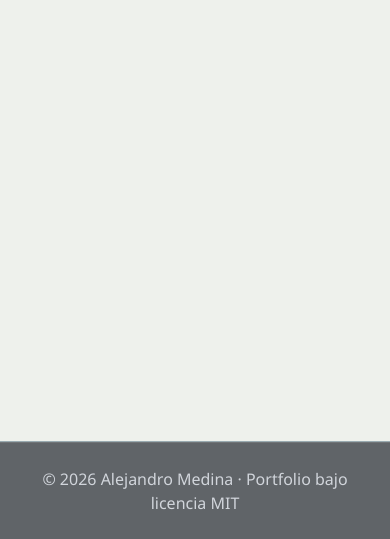
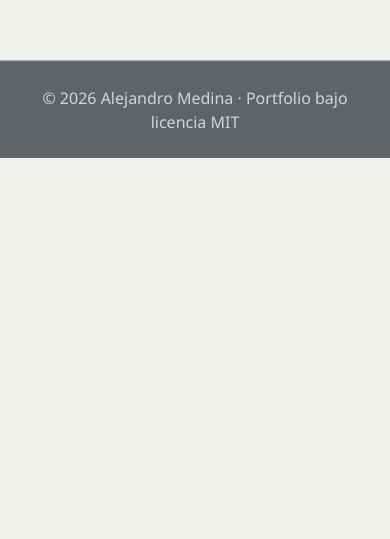
Before and after one commit to medinafdzz/Portfolio, a React (Vite) app: page /#about in a window 390 px wide. Shown: the part 3315-3854 px from the top of the page. After the commit the page ends 3473 px from the top, so only its background shows below. Built offline with nearby package versions, Linux system fonts and the light colour scheme; a web font is replaced by a local one.

Commit message:
feat: add selectable project showcase

```diff
--- a/src/components/Projects.jsx
+++ b/src/components/Projects.jsx
@@ -1,157 +1,145 @@
 import { useState } from 'react';
 import SectionTitle from './SectionTitle';
-import Badge from './Badge';
+
+const projects = [
+  {
+    title: 'RemoteWordle',
+    description: 'Juego competitivo de Wordle con arquitectura cliente-servidor en Java que sincroniza partidas en tiempo real, gestiona múltiples conexiones y registra cada intento en logs para análisis. Incluye diccionario propio, control de alias y reinicios coordinados desde el servidor.',
+    tags: ['Java', 'Client-Server', 'Game'],
+    github: 'https://github.com/medinafdzz/RemoteWordle',
+  },
+  {
+    title: 'QR Generator',
+    description: 'Aplicación web responsiva que genera códigos QR tanto desde URLs como a partir de imágenes subidas y alojadas en Imgur. Está construida solo con HTML, CSS y JavaScript, e integra animaciones ligeras y mensajes de estado para una experiencia clara.',
+    tags: ['HTML', 'CSS', 'JavaScript'],
+    github: 'https://github.com/medinafdzz/QR-generator',
+    demo: 'https://medinafdzz.github.io/QR-generator',
+  },
+  {
+    title: 'Cleaning Robot',
+    description: 'Robot de limpieza autónomo compatible con Raspberry Pi que modela motores, sensores infrarrojos y sistema de baterías para reaccionar a obstáculos y zonas sucias. El Route Management System coordina la ruta en una cuadrícula y permite simular escenarios con pruebas automatizadas.',
+    tags: ['Python', 'Raspberry Pi', 'Robotics'],
+    github: 'https://github.com/medinafdzz/cleaningrobotpy',
+  },
+  {
+    title: 'Password Manager',
+    description: 'Gestor de contraseñas en Python con interfaz Tkinter que cifra credenciales en tokens JWT y los persiste en PostgreSQL. Incluye carga de consultas SQL externas, máscaras de entrada y utilidades para importar o revelar tokens almacenados.',
+    tags: ['Python', 'Security', 'GUI'],
+    github: 'https://github.com/medinafdzz/Password-manager',
+  },
+  {
+    title: 'Calculator',
+    description: 'Calculadora web con operaciones aritméticas, potencias, raíces y funciones de memoria, pensada para ejecutarse en navegadores sin dependencias. Ofrece cambio a modo oscuro y organización modular del código entre hojas de estilo y scripts reutilizables.',
+    tags: ['HTML', 'CSS', 'JavaScript'],
+    github: 'https://github.com/medinafdzz/Calculator',
+  },
+  {
+    title: 'Commons DbUtils',
+    description: 'Contribución al proyecto Apache Commons DbUtils centrada en mejorar la calidad con pruebas generadas mediante Randoop, análisis de cobertura y benchmarking JMH. El trabajo incluye informes de seguridad, documentación y ajustes en el proceso de build Maven.',
+    tags: ['Java', 'Apache', 'Database'],
+    github: 'https://github.com/medinafdzz/commons-dbutils',
+  },
+];
 
 function Projects() {
-  const projects = [
-    {
-      title: "RemoteWordle",
-      description: "Juego competitivo de Wordle con arquitectura cliente-servidor en Java que sincroniza partidas en tiempo real, gestiona múltiples conexiones y registra cada intento en logs para análisis. Incluye diccionario propio, control de alias y reinicios coordinados desde el servidor.",
-      tags: ["Java", "Client-Server", "Game"],
-      github: "https://github.com/medinafdzz/RemoteWordle"
-    },
-    {
-      title: "QR Generator",
-      description: "Aplicación web responsiva que genera códigos QR tanto desde URLs como a partir de imágenes subidas y alojadas en Imgur. Está construida solo con HTML, CSS y JavaScript, e integra animaciones ligeras y mensajes de estado para una experiencia clara.",
-      tags: ["HTML", "CSS", "JavaScript"],
-      github: "https://github.com/medinafdzz/QR-generator",
-      demo: "https://medinafdzz.github.io/QR-generator"
-    },
-    {
-      title: "Cleaning Robot",
-      description: "Robot de limpieza autónomo compatible con Raspberry Pi que modela motores, sensores infrarrojos y sistema de baterías para reaccionar a obstáculos y zonas sucias. El Route Management System coordina la ruta en una cuadrícula y permite simular escenarios con pruebas automatizadas.",
-      tags: ["Python", "Raspberry Pi", "Robotics"],
-      github: "https://github.com/medinafdzz/cleaningrobotpy"
-    },
-    {
-      title: "Password Manager",
-      description: "Gestor de contraseñas en Python con interfaz Tkinter que cifra credenciales en tokens JWT y los persiste en PostgreSQL. Incluye carga de consultas SQL externas, máscaras de entrada y utilidades para importar o revelar tokens almacenados.",
-      tags: ["Python", "Security", "GUI"],
-      github: "https://github.com/medinafdzz/Password-manager"
-    },
-    {
-      title: "Calculator",
-      description: "Calculadora web con operaciones aritméticas, potencias, raíces y funciones de memoria, pensada para ejecutarse en navegadores sin dependencias. Ofrece cambio a modo oscuro y organización modular del código entre hojas de estilo y scripts reutilizables.",
-      tags: ["HTML", "CSS", "JavaScript"],
-      github: "https://github.com/medinafdzz/Calculator"
-    },
-    {
-      title: "Commons DbUtils",
-      description: "Contribución al proyecto Apache Commons DbUtils centrada en mejorar la calidad con pruebas generadas mediante Randoop, análisis de cobertura y benchmarking JMH. El trabajo incluye informes de seguridad, documentación y ajustes en el proceso de build Maven.",
-      tags: ["Java", "Apache", "Database"],
-      github: "https://github.com/medinafdzz/commons-dbutils"
-    }
-  ];
-
   const [activeProjectIndex, setActiveProjectIndex] = useState(0);
   const activeProject = projects[activeProjectIndex];
 
   return (
-    <div>
-      <SectionTitle subtitle="Explora mis proyectos más recientes y destacados">
-        Proyectos Destacados
+    <div className="atlas-section__inner">
+      <SectionTitle
+        kicker="Destinos verificables"
+        subtitle="Proyectos reales con código y demostraciones accesibles."
+      >
+        Proyectos destacados
       </SectionTitle>
 
-      <div className="grid gap-12 lg:grid-cols-[1.3fr_1fr] lg:gap-16">
-          <div className="min-w-0 flex flex-col justify-between gap-10">
-            <div
-              id="active-project-details"
-              className="min-w-0 space-y-4 break-words"
+      <div className="project-junction">
+        <div className="project-selector">
+          <p className="project-selector__legend">Selecciona un destino</p>
+          <label className="project-selector__compact" htmlFor="project-select">
+            <span>Proyecto</span>
+            <select
+              id="project-select"
+              value={activeProjectIndex}
+              onChange={(event) => setActiveProjectIndex(Number(event.target.value))}
+            >
+              {projects.map((project, index) => (
+                <option key={project.title} value={index}>
+                  {String(index + 1).padStart(2, '0')} · {project.title}
+                </option>
+              ))}
+            </select>
+          </label>
+          <ol>
+            {projects.map((project, index) => {
+              const active = activeProjectIndex === index;
+              return (
+                <li key={project.title}>
+                  <button
+                    type="button"
+                    className={active ? 'is-active' : undefined}
+                    aria-pressed={active}
+                    aria-controls="active-project"
+                    onClick={() => setActiveProjectIndex(index)}
+                  >
+                    <span>{String(index + 1).padStart(2, '0')}</span>
+                    <strong>{project.title}</strong>
+                    <span className="project-selector__arrow" aria-hidden="true">→</span>
+                  </button>
+                </li>
+              );
+            })}
+          </ol>
+        </div>
+
+        <article
+          id="active-project"
+          className="project-detail"
           aria-live="polite"
           aria-atomic="true"
         >
-              <p className="type-label text-pink-300">
-                Proyecto <span className="type-numeric">{activeProjectIndex + 1} de {projects.length}</span>
-              </p>
-
-              <h3 className="type-feature text-white">{activeProject.title}</h3>
-              <p className="type-body max-w-[68ch] text-gray-300">
-                {activeProject.description}
-              </p>
+          <div className="project-detail__station">
+            <span>Destino</span>
+            <strong>{String(activeProjectIndex + 1).padStart(2, '0')} / {String(projects.length).padStart(2, '0')}</strong>
           </div>
-
-            <div className="space-y-4">
-              <div className="flex flex-wrap gap-2">
-                {activeProject.tags.map((tag) => (
-                  <Badge key={`${activeProject.title}-${tag}`}>
-                    {tag}
-                  </Badge>
-                ))}
-              </div>
-
-              <div className="flex flex-col sm:flex-row sm:items-center gap-3">
+          <h3>{activeProject.title}</h3>
+          <p className="atlas-copy">{activeProject.description}</p>
+          <ul className="project-detail__technologies" aria-label="Tecnologías">
+            {activeProject.tags.map((tag) => <li key={tag}>{tag}</li>)}
+          </ul>
+          <div className="project-detail__actions">
             <a
+              className="atlas-button atlas-button--primary"
               href={activeProject.github}
               target="_blank"
               rel="noopener noreferrer"
-                  aria-label={`Ver el código de ${activeProject.title} en GitHub`}
-                  className="inline-flex min-h-11 w-full items-center justify-center gap-2 rounded-lg bg-gradient-to-r from-purple-600 to-pink-600 px-6 py-3 font-semibold text-white shadow-lg shadow-black/20 transition-colors duration-300 hover:from-purple-700 hover:to-pink-700 focus-visible:outline-none focus-visible:ring-2 focus-visible:ring-pink-300 focus-visible:ring-offset-4 focus-visible:ring-offset-gray-950 sm:w-auto"
             >
-                  <svg className="h-4 w-4" fill="currentColor" viewBox="0 0 24 24" aria-hidden="true">
-                    <path fillRule="evenodd" d="M12 2C6.477 2 2 6.484 2 12.017c0 4.425 2.865 8.18 6.839 9.504.5.092.682-.217.682-.483 0-.237-.008-.868-.013-1.703-2.782.605-3.369-1.343-3.369-1.343-.454-1.158-1.11-1.466-1.11-1.466-.908-.62.069-.608.069-.608 1.003.07 1.531 1.032 1.531 1.032.892 1.53 2.341 1.088 2.91.832.092-.647.35-1.088.636-1.338-2.22-.253-4.555-1.113-4.555-4.951 0-1.093.39-1.988 1.029-2.688-.103-.253-.446-1.272.098-2.65 0 0 .84-.27 2.75 1.026A9.564 9.564 0 0112 6.844c.85.004 1.705.115 2.504.337 1.909-1.296 2.747-1.027 2.747-1.027.546 1.379.202 2.398.1 2.651.64.7 1.028 1.595 1.028 2.688 0 3.848-2.339 4.695-4.566 4.943.359.309.678.92.678 1.855 0 1.338-.012 2.419-.012 2.747 0 .268.18.58.688.482A10.019 10.019 0 0022 12.017C22 6.484 17.522 2 12 2z" clipRule="evenodd" />
-                  </svg>
-                  <span>Ver código</span>
+              Ver código
+              <span aria-hidden="true">↗</span>
             </a>
-
             {activeProject.demo && (
               <a
+                className="atlas-button atlas-button--secondary"
                 href={activeProject.demo}
                 target="_blank"
                 rel="noopener noreferrer"
-                    aria-label={`Abrir la demo de ${activeProject.title}`}
-                    className="inline-flex min-h-11 w-full items-center justify-center gap-2 rounded-lg border border-white/20 bg-white/10 px-6 py-3 font-semibold text-white transition-colors duration-300 hover:bg-white/20 focus-visible:outline-none focus-visible:ring-2 focus-visible:ring-pink-300 focus-visible:ring-offset-4 focus-visible:ring-offset-gray-950 sm:w-auto"
               >
-                    <span>Ver demo</span>
-                    <svg className="h-4 w-4" fill="none" stroke="currentColor" viewBox="0 0 24 24" aria-hidden="true">
-                      <path strokeLinecap="round" strokeLinejoin="round" strokeWidth={2} d="M10 6H6a2 2 0 00-2 2v10a2 2 0 002 2h10a2 2 0 002-2v-4M14 4h6m0 0v6m0-6L10 14" />
-                    </svg>
+                Ver demo
+                <span aria-hidden="true">↗</span>
               </a>
             )}
           </div>
-
           <a
+            className="atlas-text-link"
             href="https://github.com/medinafdzz?tab=repositories"
             target="_blank"
             rel="noopener noreferrer"
-                className="type-label inline-flex min-h-11 items-center gap-2 rounded-sm text-white/80 hover:text-purple-300 focus-visible:outline-none focus-visible:ring-2 focus-visible:ring-pink-300 focus-visible:ring-offset-4 focus-visible:ring-offset-gray-950"
           >
             Todos los repositorios
             <span aria-hidden="true">→</span>
           </a>
-            </div>
-          </div>
-
-          <div className="flex min-w-0 flex-col">
-            <p className="type-label text-gray-300">Selecciona un proyecto</p>
-
-            <div className="mt-4 flex-1 border-y border-white/10">
-              <ul className="divide-y divide-white/10">
-                {projects.map((project, index) => {
-                  const isActive = index === activeProjectIndex;
-                  return (
-                    <li key={project.title}>
-                      <button
-                        type="button"
-                        onClick={() => setActiveProjectIndex(index)}
-                        className={`flex min-h-11 w-full min-w-0 items-center px-3 py-4 text-left transition-colors focus-visible:outline-none focus-visible:ring-2 focus-visible:ring-inset focus-visible:ring-pink-400 ${isActive ? 'bg-white/10 text-white' : 'text-white/75 hover:bg-white/5 hover:text-white'}`}
-                        aria-pressed={isActive}
-                        aria-controls="active-project-details"
-                      >
-                        <div className="min-w-0">
-                            <p className="type-compact break-words font-semibold">{project.title}</p>
-                            <div className="type-compact mt-1 flex flex-wrap gap-1 uppercase tracking-[0.08em] text-white/70">
-                              {project.tags.slice(0, 3).map((tag) => (
-                                <span key={`${project.title}-${tag}`}>{tag}</span>
-                              ))}
-                            </div>
-                        </div>
-                      </button>
-                    </li>
-                  );
-                })}
-              </ul>
-            </div>
-          </div>
+        </article>
       </div>
     </div>
   );
```
Lines whose indentation alone changed are shown as unchanged.
